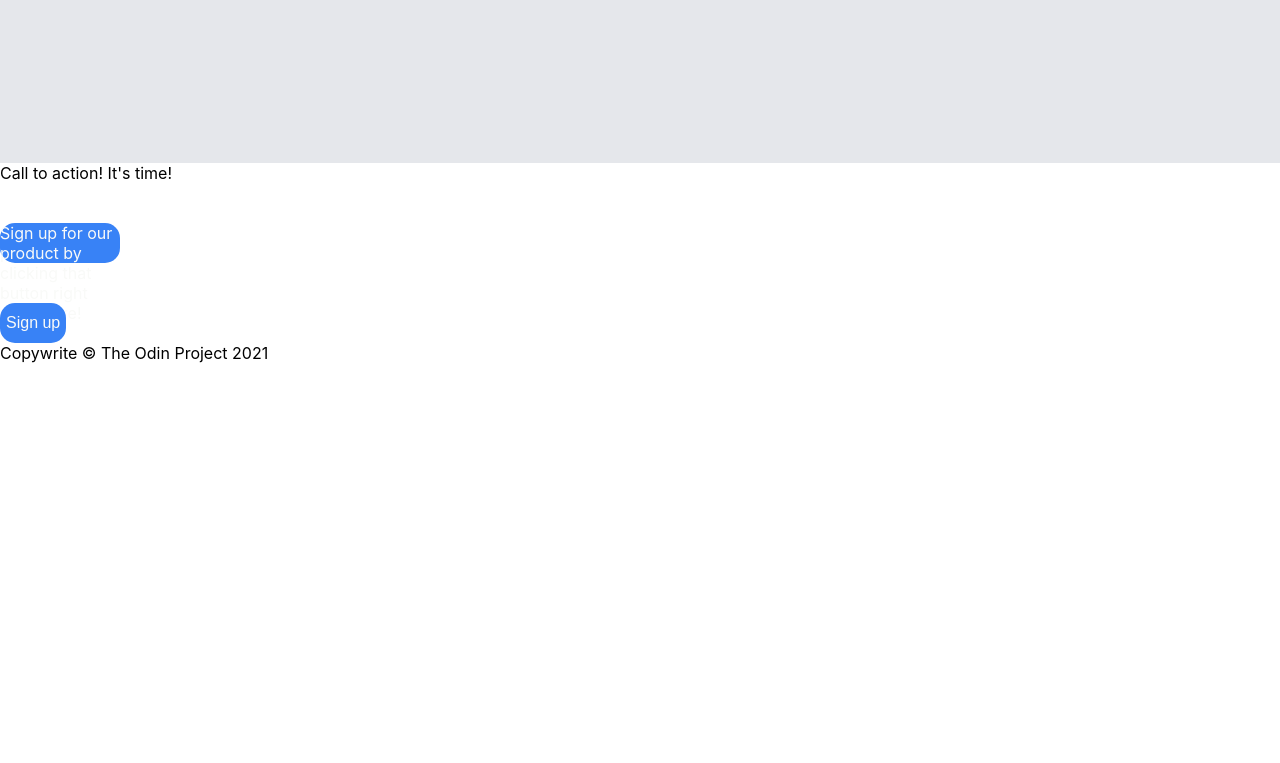
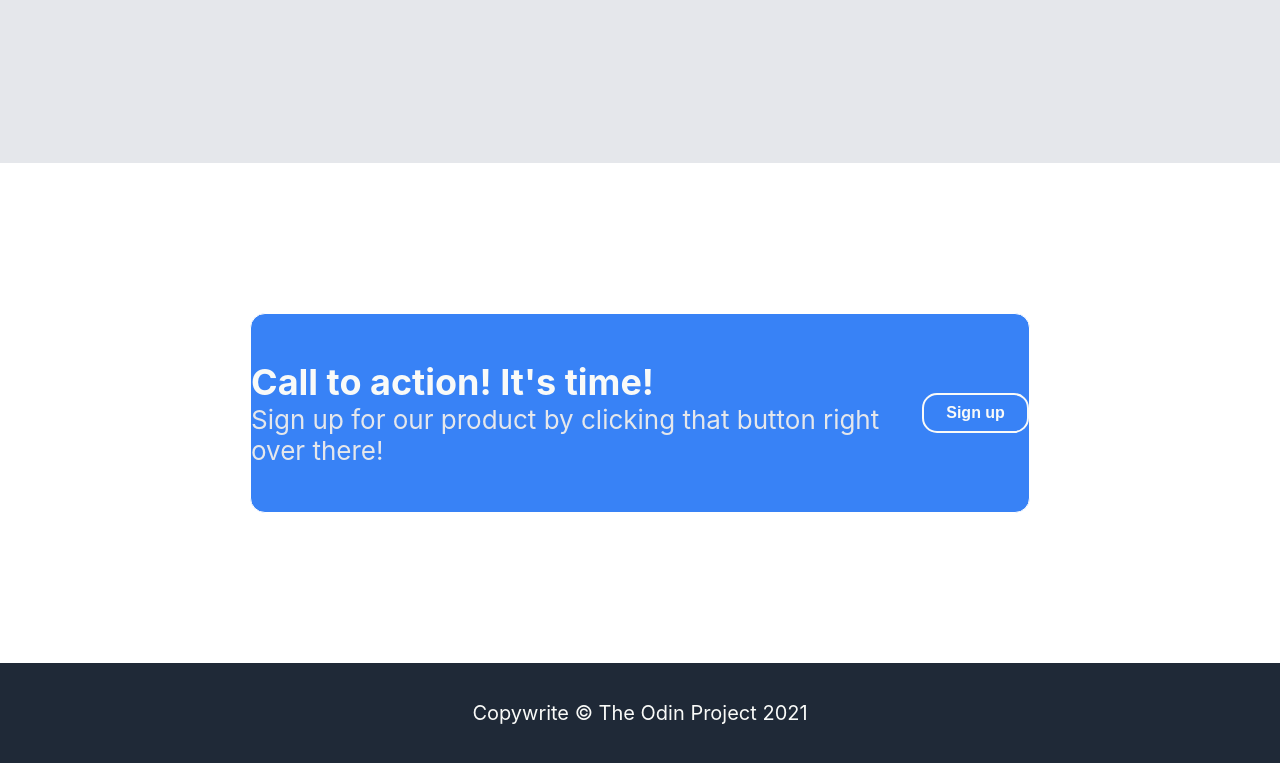
Before and after one commit to WillJohnny17/landing-page, a plain HTML site: page index.html in a window 1280 px wide. Shown: the part 1592-2355 px from the top of the page. Before the commit the page ends 1955 px from the top, so only its background shows below. Drawn offline with Linux system fonts and the light colour scheme.

Commit message:
finished the css for sections 4 and footer

```diff
--- a/index.html
+++ b/index.html
@@ -51,9 +51,11 @@
       <div class="name">-Thor, God Of Thunder</div>
     </div>
     <div class="fourth">
-      <div class="call">Call to action! It's time!</div>
-      <div class="signup">Sign up for our product by clicking that button right over there!</div>
-      <button class="signup">Sign up</button>
+      <div class="lhs">
+        <div class="call">Call to action! It's time!</div>
+        <div class="clickthat">Sign up for our product by clicking that button right over there!</div>
+      </div>
+      <button class="otherbu">Sign up</button>
     </div>
     <div class="footer">
       Copywrite &copy; The Odin Project 2021
--- a/style.css
+++ b/style.css
@@ -38,7 +38,6 @@ a { color: #e5e7eb;
     display: flex;
     background: #1f2937;
     align-items: center;
-    flex: 1;
 }
 
 h1 {
@@ -132,3 +131,50 @@ h2 {
     color: #1f2937;
     margin-left: 200px;
 }
+
+.fourth {
+    display: flex;
+    justify-content: space-around;
+    height: 200px;
+    align-items: center;
+    background: #3882f6;
+    margin: 150px 250px 150px 250px;
+    box-sizing: border-box;
+    border-radius: 15px;
+    border: solid white;
+    border-width: 1px 1px;
+}
+
+.call {
+    color: #f9faf8;
+    font-size: 36px;
+    font-weight: bolder;
+}
+
+.clickthat {
+    color: #e5e7eb;
+    font-size: 26px;
+}
+
+.otherbu {
+    width: 120px;
+    height: 40px;
+    border-radius: 15px;
+    background: #3882f6;
+    color: #f9faf8;
+    font-size: 16px;
+    border: solid #f9faf8;
+    border-width: 2px 2px;
+    font-weight: bold;
+}
+
+.footer {
+    height: 100px;
+    background: #1f2937;
+    display: flex;
+    justify-content: center;
+    align-items: center;
+    color: #f9faf8;
+    font-size: 20px;
+    gap: 20px;
+}
```
